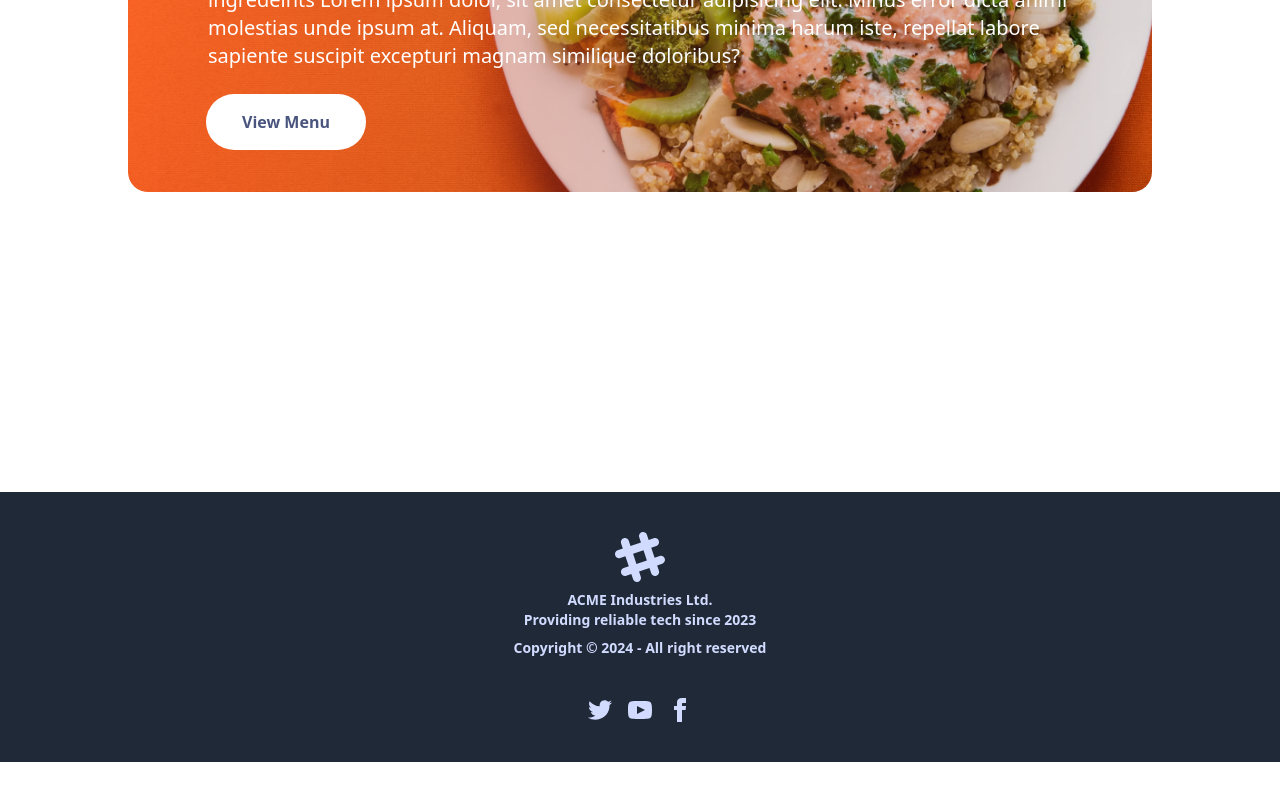
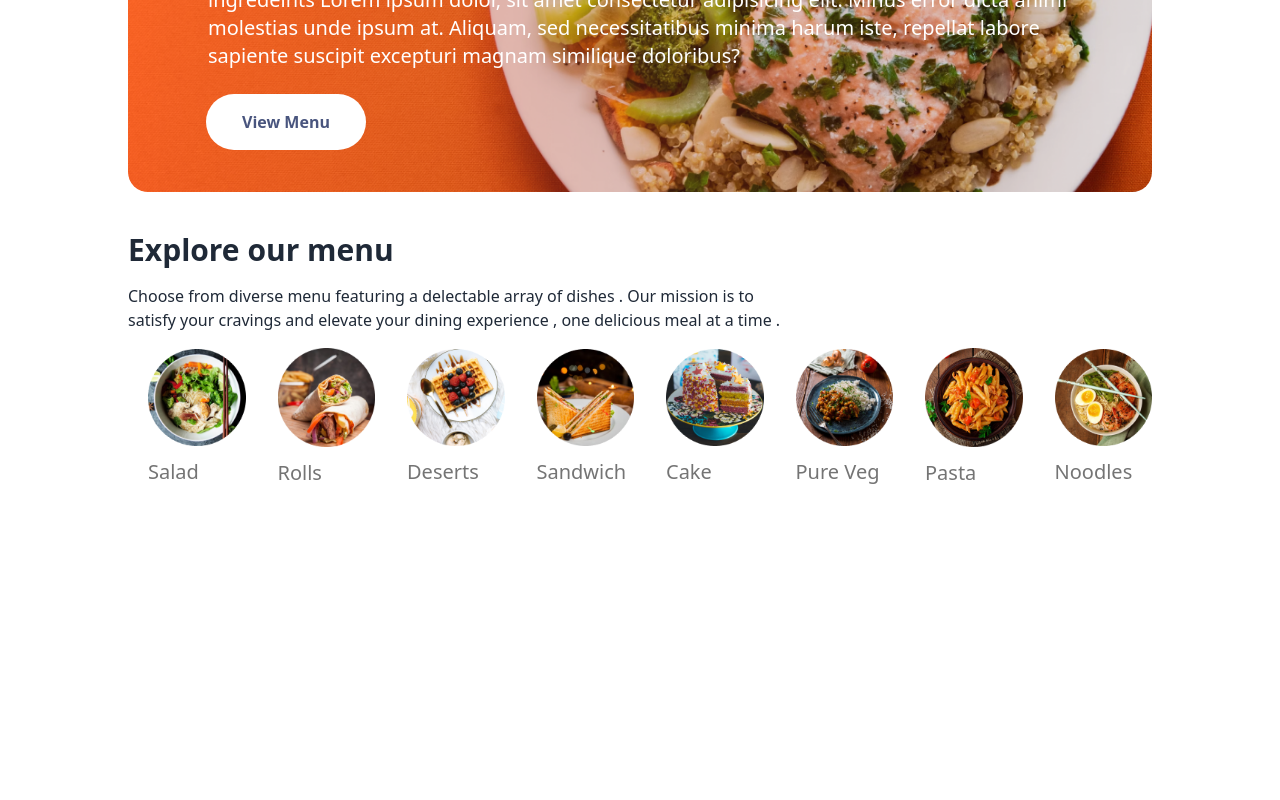
Before and after one commit to Hamici-Amir/e-commerce, a React (Vite) app in the folder client/: page / in a window 1280 px wide. Shown: the part 518-1318 px from the top of the page. Before the commit the page ends 1280 px from the top, so only its background shows below. Built offline with nearby package versions, Linux system fonts and the light colour scheme.

Commit message:
Explore menu

```diff
--- a/client/src/App.jsx
+++ b/client/src/App.jsx
@@ -7,6 +7,7 @@ import LoadingSpinner from "./components/Loading/LoadingSpinner"
 import { Toaster } from "react-hot-toast";
 import { useEffect } from "react"
 import {Contacts} from "./components/Navbar" ;
+import ExploreMenu from './components/ExploreMenu/ExploreMenu';
 
 function App() {
   const { isCheckingAuth, checkAuth } = useAuthStore();
@@ -25,6 +26,7 @@ function App() {
             <>
                 <Navbar />
                 <Home />
+                <ExploreMenu/>
                 <Footer />
             </>
             }/>
--- /dev/null
+++ b/client/src/components/ExploreMenu/ExploreMenu.jsx
@@ -0,0 +1,35 @@
+import React from 'react'
+
+import { menu_list } from '../../assets/frontend_assets/assets'
+
+
+
+
+const ExploreMenu = () => {
+  return (
+    <div className='h-[590px] mt-10
+          w-[80%] flex flex-col gap-4 mx-auto  '>
+        <h1 className='text-3xl font-semibold font-medium '>Explore our menu </h1>
+        <p className='max-w-2xl '>Choose from diverse menu  featuring  a delectable array of dishes .
+             Our mission is to satisfy your cravings and elevate your dining experience , one delicious meal at a time .   </p>
+
+        <div className='flex justify-between items-center gap-8 ml-5 max-w-full overflow-x-auto hide-scrollbar '>
+            {menu_list.map((item,index) => {
+                return(
+                    <div key={index} className='hide-scrollbar'>
+                         <img src={item.menu_image} alt=""
+                         className= 'w-80 min-w-20 rounded duration-75 ' />
+                         <p className='mt-3 text-custom-gray text-xl cursor-pointer'>{item.menu_name}</p>
+
+                    </div>
+
+                )
+
+            })}
+        </div>
+    <hr className='ml-3 h-1 bg-white border-none ' />
+    </div>
+  )
+}
+
+export default ExploreMenu
--- a/client/src/index.css
+++ b/client/src/index.css
@@ -16,3 +16,10 @@ input::placeholder {
    color: black;
    font-size: large;
  }
+
+/* Hide scrollbar for all browsers */
+
+
+ .hide-scrollbar::-webkit-scrollbar {
+   display: none; /* Safari and Chrome */
+ }
--- a/client/tailwind.config.js
+++ b/client/tailwind.config.js
@@ -6,6 +6,9 @@ export default {
   ],
   theme: {
     extend: {
+      colors:{
+        'custom-gray': '#747474 ' ,
+      }
     }
   },
   plugins: [
```
